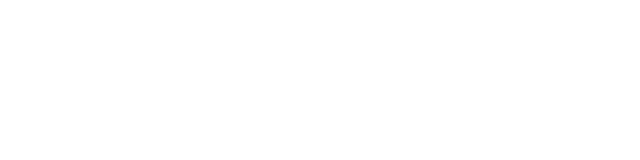
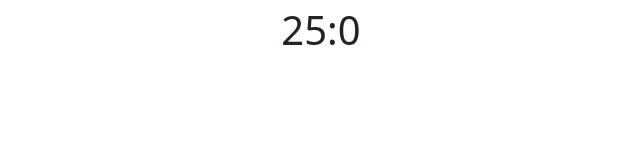
Before and after one commit to MarvelousChester/Web-Pomodoro, a React (Vite) app in the folder Pomodoro/: page / in a window 1280 px wide. Shown: the top 160 px of the page, without its empty margins (319-959 px from the left). Built offline with nearby package versions, Linux system fonts and the light colour scheme.

Commit message:
Add basic timer display  component

```diff
--- a/Pomodoro/src/App.tsx
+++ b/Pomodoro/src/App.tsx
@@ -1,7 +1,12 @@
 import "./App.css";
+import Timer from "./components/Timer";
 
 function App() {
-  return <></>;
+  return (
+    <>
+      <Timer minute={25} seconds={0}></Timer>
+    </>
+  );
 }
 
 export default App;
--- /dev/null
+++ b/Pomodoro/src/components/Timer.tsx
@@ -0,0 +1,10 @@
+interface Props {
+  minute: number;
+  seconds: number;
+}
+
+const Timer = ({ minute, seconds }: Props) => {
+  return <div className="text-center fs-1">{minute + ":" + seconds}</div>;
+};
+
+export default Timer;
```
